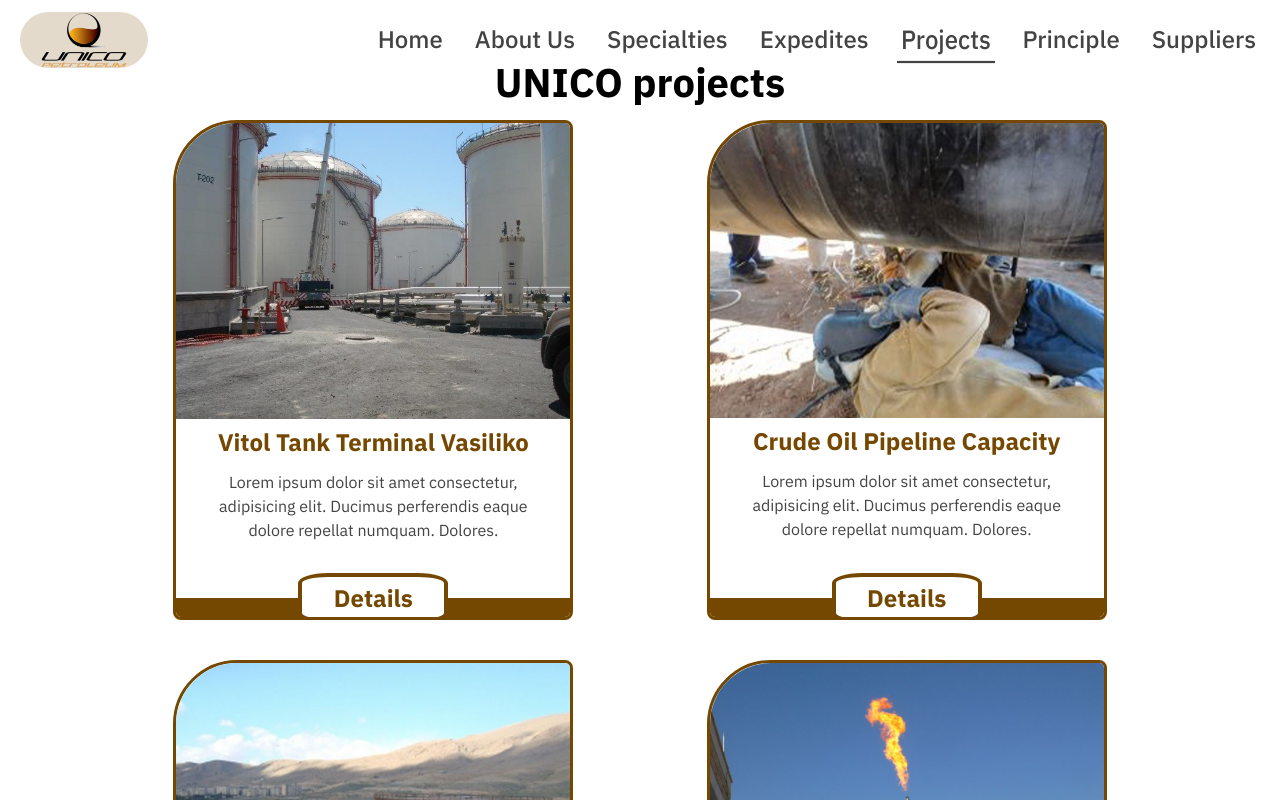
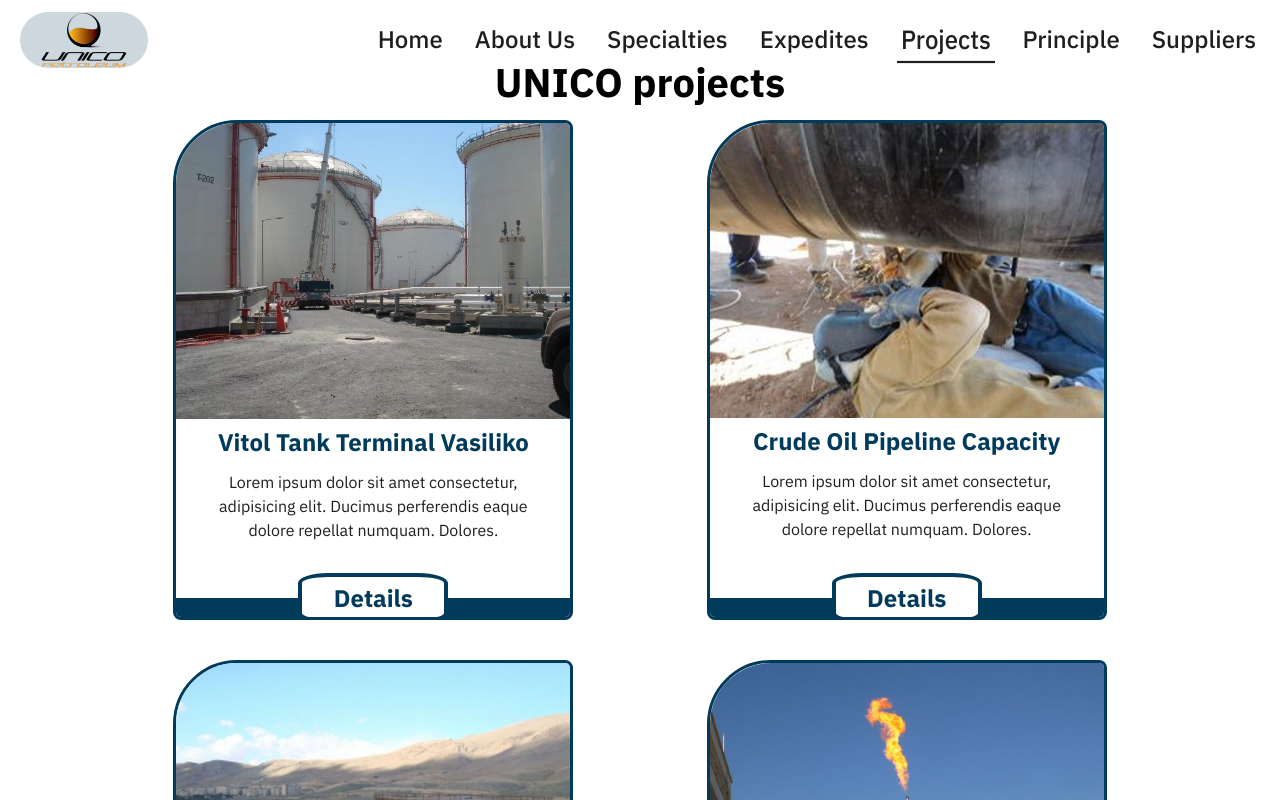
Before and after one commit to fatma-mohamed99/petroleum, a Next.js app: page /projects in a window 1280 px wide. Shown: the top 800 px of the page. Built offline with nearby package versions, Linux system fonts and the light colour scheme.

Commit message:
edit color

```diff
--- a/src/app/globals.css
+++ b/src/app/globals.css
@@ -3,13 +3,15 @@
   --color-Chart-main:oklch(44.34% 0.096 69.43) ;
 
 }
+/* {4e6e5d,} */
 
 @theme {
-  --color-main:oklch(44.34% 0.096 69.43)  ;
-    --color-bgCard:oklch(44.34% 0.096 69.43/6%)  ;
-  --color-secondary:oklch(71.1% 0.082 68.96);
+--color-main: #003b5c;
+--color-bgCard:#003b5c0F ;
+--color-secondary: #4e6e5d;
+
   --color-fixedComponentBg:#434343;
-  --color-textColor:#434343;
+  --color-textColor:#1e1e1e;
   --text-header-sm: 1.5rem;
   --text-header-md: 2rem;
   --text-header-lg: 2.5rem;
```
